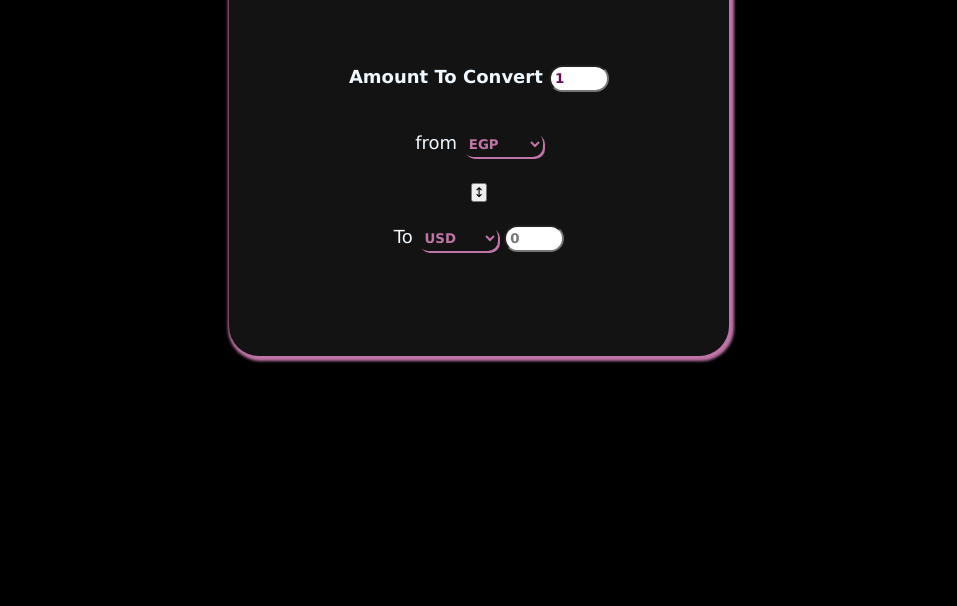
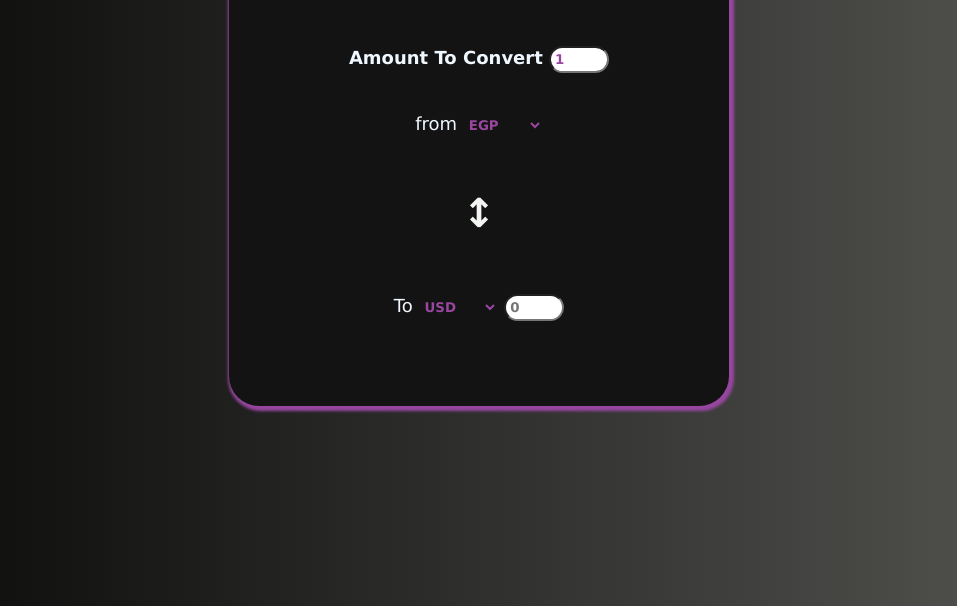
Before and after one commit to nouranfirst/Currency-Converter, a plain HTML site: page Currency Converter/index.html in a window 1280 px wide. Shown: the part 194-800 px from the top of the page, without its empty margins (161-1118 px from the left). Drawn offline with Linux system fonts and the light colour scheme; no server answers.

Commit message:
Update style.css

```diff
--- a/Currency Converter/style.css
+++ b/Currency Converter/style.css
@@ -6,9 +6,11 @@
 
 }
 body{
-background-color: black;
-justify-content: center;
+background-image: linear-gradient(to right, rgb(7, 7, 7) , rgb(87, 87, 84));
+ justify-content: center;
 text-align: center;
+background-position: center;
+background-size: cover;
 font-size:18px;
 }
 hr {
@@ -23,7 +25,7 @@ background-color: rgb(20, 19, 19);
 align-items: center;
 padding:20px;
 width: 500px;
-height: 500px;
+height: 550px;
 color: aliceblue;
 border-radius: 30px;
 margin-left: auto;
@@ -31,14 +33,15 @@ margin-top: 50px;
 margin-right: auto;
 animation: mymove 5s ;
 position: relative;
-box-shadow: 2px 2px 3px 3px rgb(192, 117, 167);
+box-shadow: 2px 2px 3px 3px rgb(152, 70, 160);
 align-content: center;
 cursor: grab;
+
 
 }
 
 h1{
-    color: rgb(192, 117, 167);
+    color: rgb(152, 70, 160);
     font-family: 'Brush Script MT', cursive;
     text-align: center;
     font-size: 40px;
@@ -52,19 +55,19 @@ h1{
     padding-bottom: 5%;
   }
   .price select{
-    color: rgb(192, 117, 167);
+    color: rgb(152, 70, 160);
     background-color:transparent;
     padding:2px;
     width : 80px;
     height: 25px;
     border-radius: 10px;
-    box-shadow: 2px 2px rgb(192, 117, 167);
+    box-shadow: 2px 2pxrgb(5, 46, 17);
     border: none;
     font-weight: bold;
 
   }
   .price input{
-    color: rgb(100, 10, 85);
+    color: rgb(152, 70, 160);
     font-weight: bold;
     border-radius: 30px;
     width: 60px;
@@ -72,12 +75,46 @@ h1{
   }
 
   .price select option{
-    background-color: #0f0e0f;
+    background-color: #c7b49e ;
     font-size: 1rem;
-    color:  rgb(192, 117, 167);
+    color: rgb(152, 70, 160);
 
 
 }
   h4{
     margin-bottom: 40px;
   }
+
+  button#exchange  {
+    width: 80px;
+    height: 80px;
+    margin-top: 15px;
+    margin-bottom: 15px;
+    background-color: transparent;
+    color:#f2f5f2;
+    font-weight: bold;
+    font-size: 2.5rem;
+    text-align: center;
+    justify-content: center;
+    padding-bottom : 0.3rem;
+    border: none;
+   /* border: 2px solid #000;*/
+    border-radius: 50%;
+}
+button#exchange:hover{
+    color:rgb(234, 225, 235);
+    background-color: rgb(152, 70, 160);
+    border: none;
+    border-radius: 50%;
+}
+
+button#exchange:active{
+
+}
+select:focus, input:focus, button:focus {
+	outline: 0;
+}
+/* For mobile phones: */
+[class*="col-"] {
+  width: 100%;
+}
```
